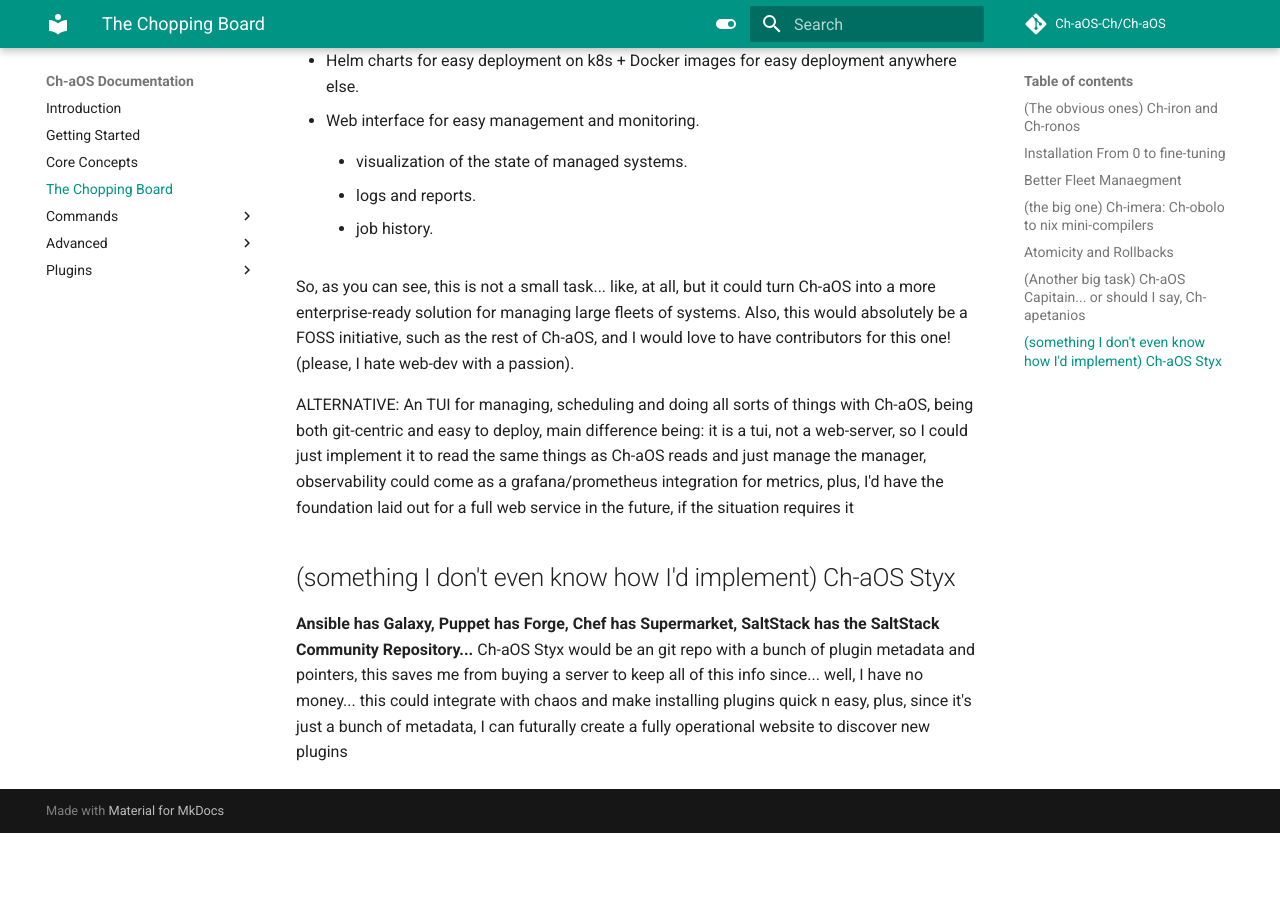
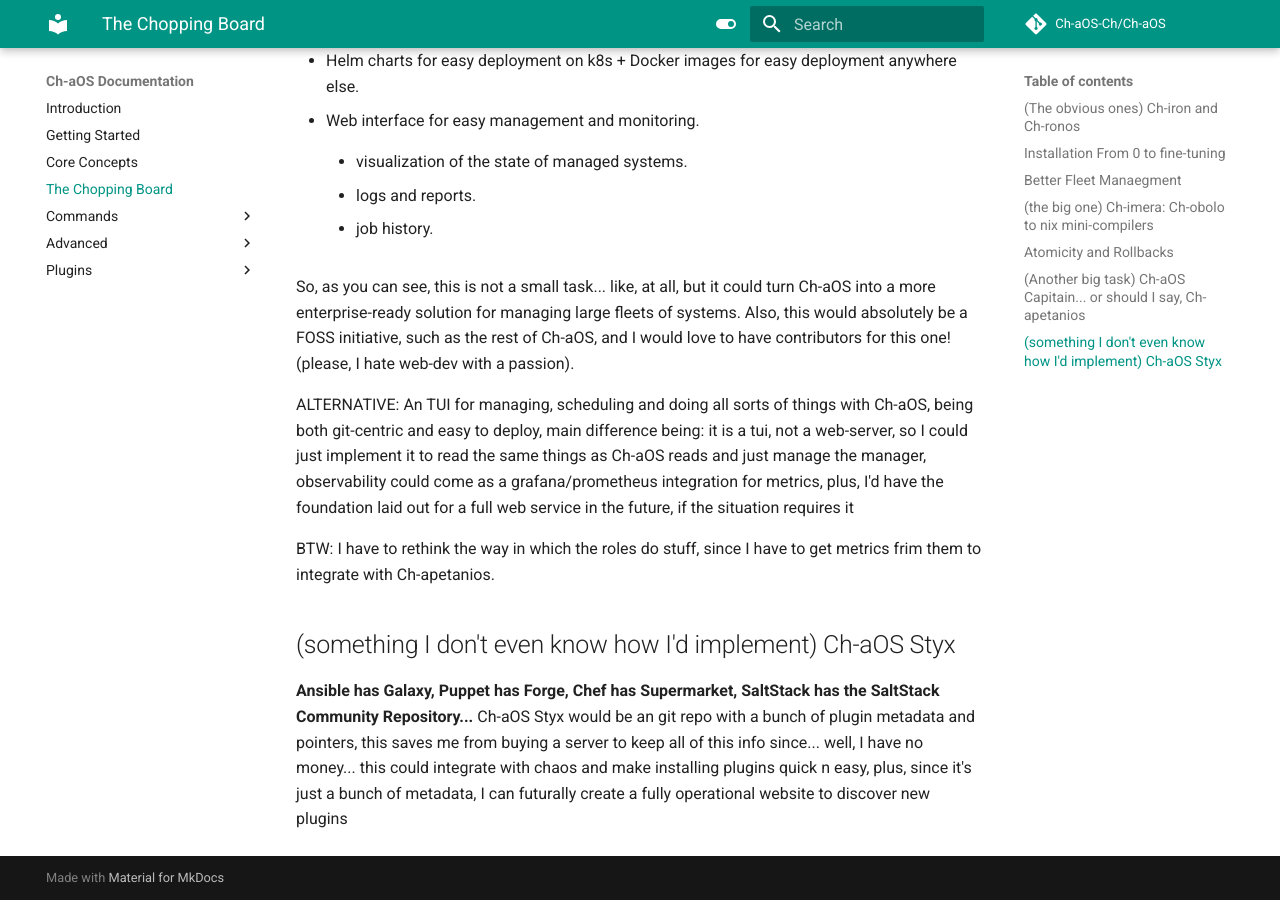
Before and after one commit to Ch-aOS-Ch/Ch-aOS, an MkDocs documentation site: the page built from docs/chopping-board.md, in a window 1280 px wide and 900 px high, scrolled down 1861 px. Built offline with MkDocs 1.6.1 and Material for MkDocs 9.7.7, drawn with Linux system fonts in a browser that asks for light colours; comment, search, counter and statistics services are not loaded; before the commit the page ends 2694 px from its top, so only the background shows below that.

Commit message:
Update chopping-board.md with TUI and plugin ideas
Added thoughts on TUI integration and future plugin repository.

```diff
--- a/docs/chopping-board.md
+++ b/docs/chopping-board.md
@@ -54,6 +54,8 @@
 ALTERNATIVE:
 An TUI for managing, scheduling and doing all sorts of things with Ch-aOS, being both git-centric and easy to deploy, main difference being: it is a tui, not a web-server, so I could just implement it to read the same things as Ch-aOS reads and just manage the manager, observability could come as a grafana/prometheus integration for metrics, plus, I'd have the foundation laid out for a full web service in the future, if the situation requires it
 
+BTW: I have to rethink the way in which the roles do stuff, since I have to get metrics frim them to integrate with Ch-apetanios.
+
 ## (something I don't even know how I'd implement) Ch-aOS Styx
 
 **Ansible has Galaxy, Puppet has Forge, Chef has Supermarket, SaltStack has the SaltStack Community Repository...** Ch-aOS Styx would be an git repo with a bunch of plugin metadata and pointers, this saves me from buying a server to keep all of this info since... well, I have no money... this could integrate with chaos and make installing plugins quick n easy, plus, since it's just a bunch of metadata, I can futurally create a fully operational website to discover new plugins
```
